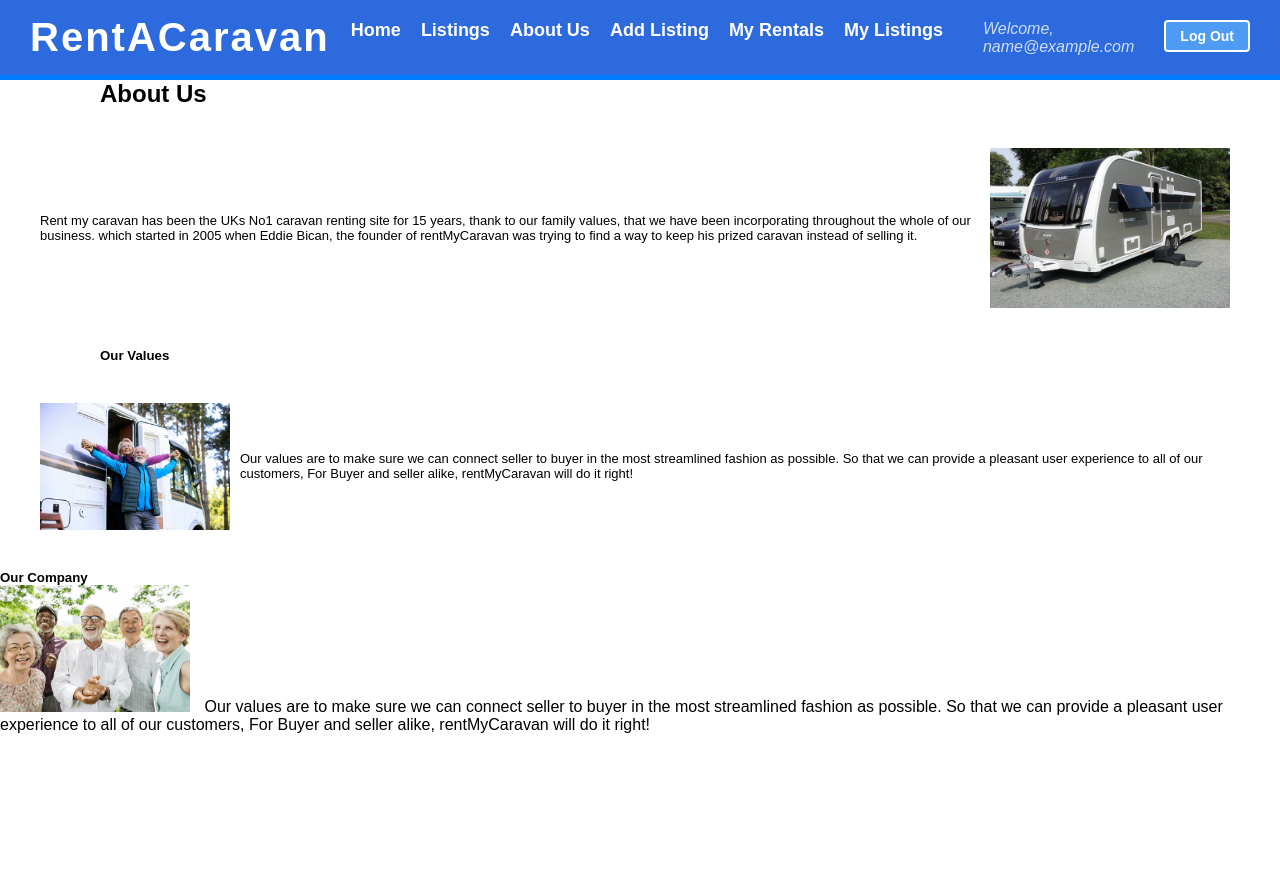
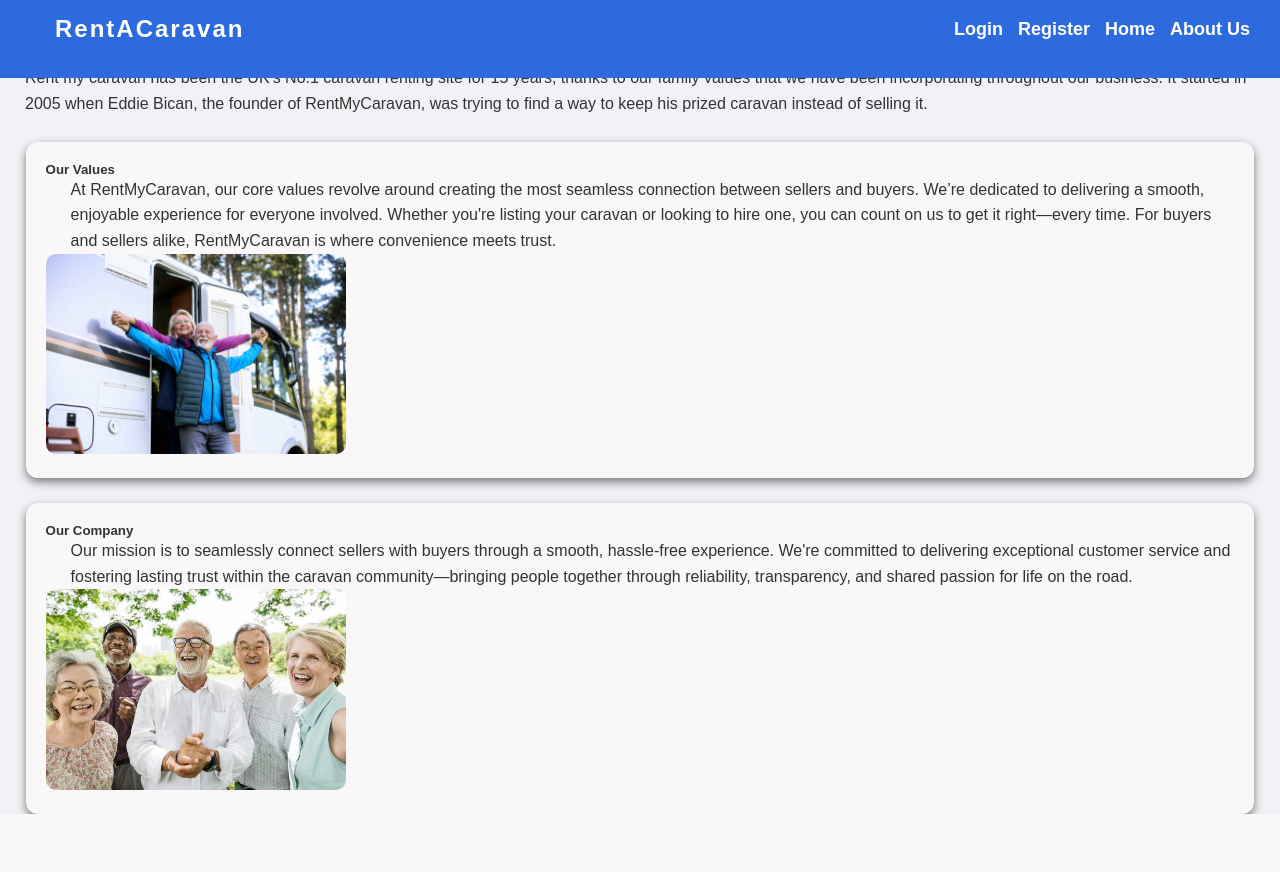
Before and after one commit to Salak0/rentMyCaravan, a PHP site: page /aboutUs.php in a window 1280 px wide. After the commit the page ends 814 px from the top, so only its background shows below. Run offline with PHP 8.4, Linux system fonts and the light colour scheme; the visitor is signed in with stand-in values (Sample User, id 1).

Commit message:
Add files via upload

```diff
--- a/aboutUs.php
+++ b/aboutUs.php
@@ -3,65 +3,78 @@
 ?>
 
 <!DOCTYPE html>
-<meta charset="UTF-8">
 <html lang="en">
 
-    <link rel="stylesheet" href="https://fonts.googleapis.com/css2?family=Material+Symbols+Outlined:opsz,wght,FILL,GRAD@24,400,0,0&icon_names=login" />
+<head>
+    <meta charset="UTF-8">
+    <title>RentACaravan</title>
+    <link rel= "stylesheet" href="style.css">
+    <meta name="viewport" content="width=device-width, initial-scale=1.0">
+</head>
+
+<body>
+    <header class="header">
+        <h2 class="logo">RentACaravan</h2>
+        <div class="nav-links">
+            <a href="login.php" class="nav-link">Login</a>
+            <a href="register.php" class="nav-link">Register</a>
+            <a href="index.php" class="nav-link">Home</a>
+            <a href="aboutUs.php" class="nav-link">About Us</a>
+        </div>
+    </header>
+
+    <div class="AboutUsPage">
+
+        <div id="HeadingBorder">
+            <h1 id="PageTitle"><a href="index.html">RentMyCaravan</a></h1>
+        </div>
+
+        <div id="text-body">
+            <h2 id="AboutUsTitle">About Us</h2>
+            <div class="section-flex">
+                <p id="AboutUsIntro">
+                    Rent my caravan has been the UK's No.1 caravan renting site for 15 years,
+                    thanks to our family values that we have been incorporating throughout
+                    our business. It started in 2005 when Eddie Bican, the founder of RentMyCaravan,
+                    was trying to find a way to keep his prized caravan instead of selling it.
+                </p>
+            </div>
+        </div>
 
 
-    <link rel="stylesheet" href="pages/style/aboutUs.css">
+        <div class="content-container card-container">
+            <div class="section-flex">
+                <div>
+                    <h5 id="OurValuesTitle">Our Values</h5>
+                    <p id="OurValues">
+                        At RentMyCaravan, our core values revolve around creating the most seamless
+                         connection between sellers and buyers. We’re dedicated to delivering a smooth,
+                        enjoyable experience for everyone involved. Whether you're listing your caravan
+                        or looking to hire one, you can count on us to get it right—every time.
+                        For buyers and sellers alike, RentMyCaravan is where convenience meets trust.
+                    </p>
+                    <img src="pages/style/oldPeopleWIthCaravan.jpg" alt="Elderly with Caravan">
+                </div>
+            </div>
+        </div>
 
 
-
-<body>
-    <div class="AboutUsPage">
-        <div id="HeadingBorder">
-            <h1 id="PageTitle"><a href="index.html">RentMyCaravan</a></h1> <!-- title -->
-        </div>
-        <div id="text-body">
-            <h2 id="AboutUsTitle">About Us</h2>
-            <p id="AboutUsIntro"> Rent  my caravan has been the UKs No1 caravan renting site for 15 years,
-                thank to our family values, that we have been incorporating throughout
-                the whole of our business.
-                which started in 2005 when Eddie Bican, the founder of rentMyCaravan was
-                trying to find a way to keep his prized caravan instead of selling it.
-                <!--the caravan image-->
-                <img id="caravanImg" src="pages\style\caravan1.jpg" alt="caravan1">
-
-            </p>
-            <h5 id="OurValuesTitle">Our Values</h5>
-            <p id="OurValues">
-                <img src="pages\style\oldPeopleWIthCaravan.jpg" alt="elderlyOurValuesPage">
-
-                Our values are to make sure we can connect seller to buyer
-                in the most streamlined fashion as possible. So that we can
-                provide a pleasant user experience to all of our customers,
-                For Buyer and seller alike, rentMyCaravan will do it right!
-
-            </p>
-
-            <h5 id="OurCompanyTitle">Our Company</h5>
-            <p id="OurCompany">
-                <img id="companyImg" src="pages\style\elderlyOurValuesPage.jpg" alt="elderlyOurValuesPage">
-
-                Our values are to make sure we can connect seller to buyer
-                in the most streamlined fashion as possible. So that we can
-                provide a pleasant user experience to all of our customers,
-                For Buyer and seller alike, rentMyCaravan will do it right!
-
-            </p>
-
-
+        <div class="content-container card-container">
+            <div class="section-flex">
+                <div>
+                    <h5 id="OurCompanyTitle">Our Company</h5>
+                    <p id="OurCompany">
+                        Our mission is to seamlessly connect sellers with buyers through a smooth,
+                        hassle-free experience. We're committed to delivering exceptional customer
+                        service and fostering lasting trust within the caravan community—bringing people
+                         together through reliability, transparency, and shared passion for life on the road.
+                    </p>
+                    <img src="pages/style/elderlyOurValuesPage.jpg" alt="Company Image">
+                </div>
+            </div>
         </div>
 
     </div>
-
-
-
-
-
 </body>
 
-
-
 </html>
--- a/style.css
+++ b/style.css
@@ -114,5 +114,46 @@
 }
 
 h2 {
-    color: #2e8b57;
+    color: #2e858b;
+    margin-left: 25px;
 }
+
+p {
+    margin-left: 25px;
+
+}
+
+.section-flex {
+  display: flex;
+  gap: 2px;
+  align-items: center;
+  flex-wrap: wrap;
+}
+
+.section-flex img {
+  max-width: 300px;
+  height: auto;
+  border-radius: 10px;
+}
+
+.card-container {
+  background-color: #f9f7f7;
+  border-radius: 12px;
+  padding: 20px;
+  box-shadow: 0 4px 10px rgba(0, 0, 0, 0.5);
+  margin-top: 20px;
+  margin-left: 2%;
+  margin-right: 2%;
+  margin-top: 2%;
+}
+
+.card-container img {
+  max-width: 300px;
+  width: 100%;
+  border-radius: 10px;
+}
+
+#AboutUsIntro, #OurValues, #OurCompany {
+  font-size: 1em;
+  line-height: 1.6;
+}
```
